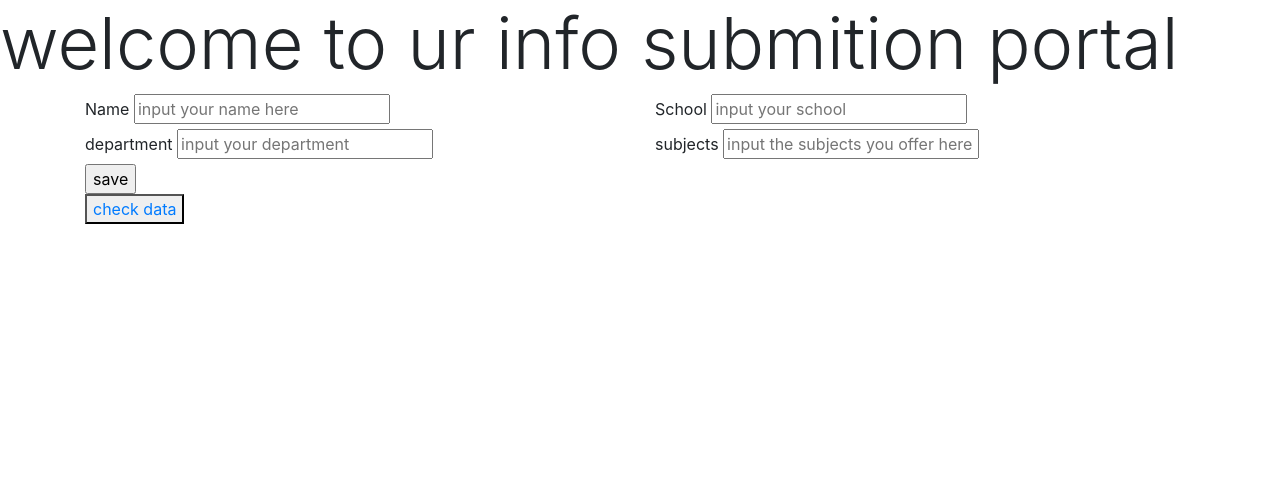
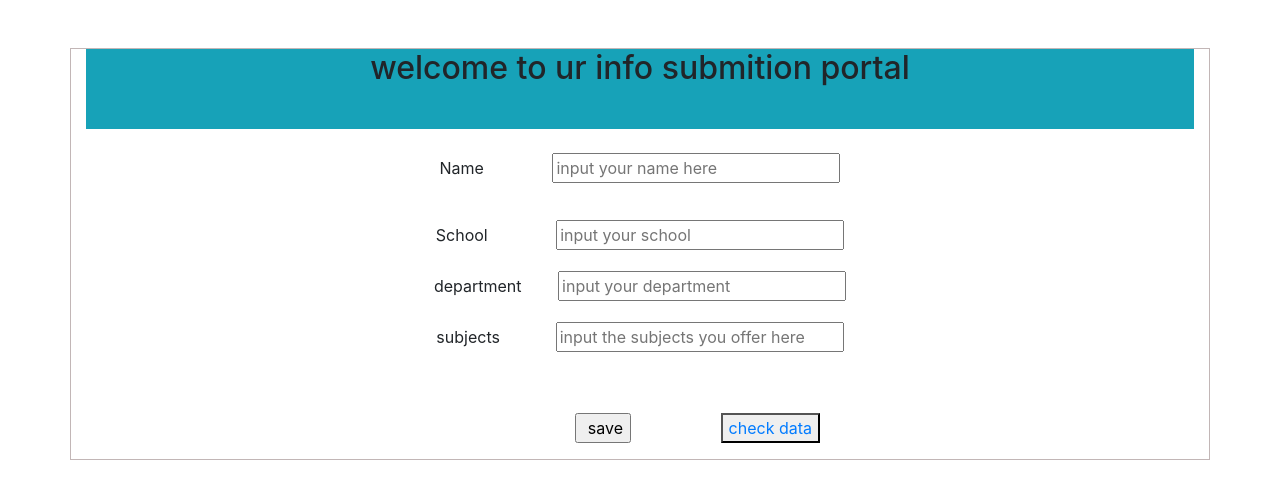
Before and after one commit to Ronaldyika/Python_programing, a Django app: page / in a window 1280 px wide. Shown: the top 499 px of the page. Run offline with Django 4.2, Linux system fonts and the light colour scheme.

Commit message:
added styling to my html

```diff
--- a/30days of python programin/myProjects/database/templates/input.html
+++ b/30days of python programin/myProjects/database/templates/input.html
@@ -10,34 +10,39 @@
 
 </head>
 <body>
-    <h2 class="display-3">welcome to ur info submition portal</h2>
+    <div class="container bg-white mt-5" style="border: rgb(194, 182, 182) solid 1px; ">
+        <div class="head bg-info " style="height: 10vh;">
+            <h2 class="display-5 text-center  border-3px">welcome to ur info submition portal</h2>
+        </div>
     <div class="container">
         <form  class="form-group" method="POST">
             {% csrf_token %}
             <div class="row">
-                <div class="col-6">
+                <div class="col-md-12 text-center my-2 mt-4">
                     <label for="name">Name</label>
-                    <input type="text" name="name" placeholder="input your name here">
+                    <input type="text" name="name" style="width: 18rem; margin-left: 4rem;" placeholder="input your name here">
                 </div>
-                <div class="col-6">
-                    <label for="school">School</label>
-                    <input type="text" name="school" placeholder="input your school">
+                <div class="col-md-12 text-center my-2 mt-4">
+                    <label for="school" >School</label>
+                    <input type="text" name="school" style="width: 18rem; margin-left: 4rem;" placeholder="input your school">
                 </div>
-                <div class="col-6">
+                <div class="col-md-12 text-center my-2">
                     <label for="department">department</label>
-                    <input type="text" name="department" placeholder="input your department">
+                    <input type="text" name="department" style="width: 18rem; margin-left: 2rem;" placeholder="input your department">
                 </div>
-                <div class="col-6">
+                <div class="col-md-12 text-center my-2">
                     <label for="subjects">subjects</label>
-                    <input type="text" name="subjects" placeholder="input the subjects you offer here">
+                    <input type="text" name="subjects" style="width: 18rem; margin-left: 3.2rem;" placeholder="input the subjects you offer here">
                 </div>
             </div>
             <div class="button btn-button">
-                <input type="submit" value="save">
+                <input type="submit" style=" margin-left: 44%; margin-top: 3rem;"value=" save">
+                <button class="btn-button "style="margin-left: 7%; margin-top: 3rem; position:absolute;"><a href="{% url 'database' %}">check data</a></button>
 
             </div>
-            <button class="btn-button"><a href="{% url 'database' %}">check data</a></button>
+
         </form>
+    </div>
     </div>
     <!--my js is here -->
     <script src="https://code.jquery.com/jquery-3.3.1.slim.min.js" integrity="sha384-q8i/X+965DzO0rT7abK41JStQIAqVgRVzpbzo5smXKp4YfRvH+8abtTE1Pi6jizo" crossorigin="anonymous"></script>
```
Also changed, not shown: 30days of python programin/myProjects/database/templates/database.html (+12 -1 lines), 30days of python programin/myProjects/database/db.sqlite3.
